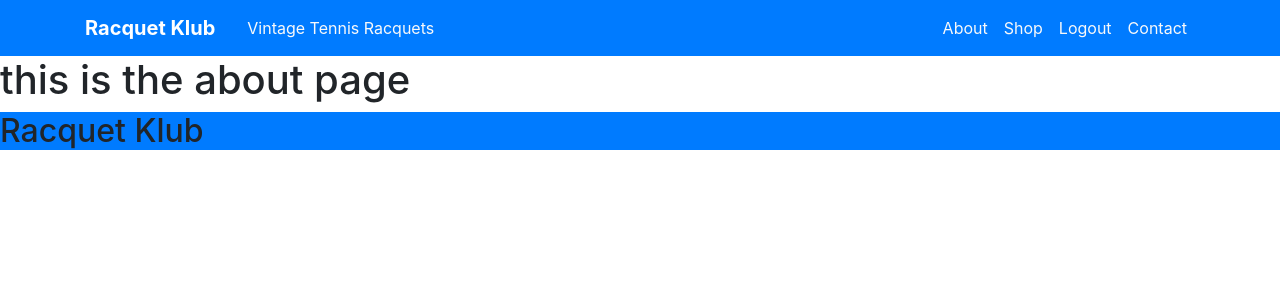
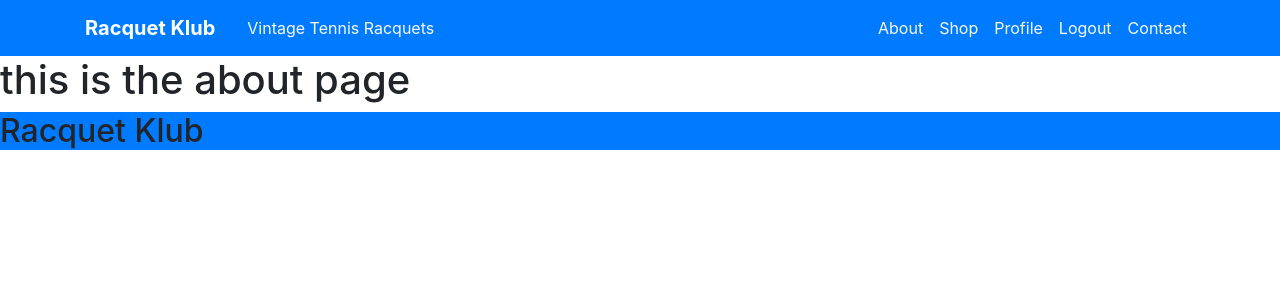
Before and after one commit to ey7/project-four, a Django app: page /home/about/ in a window 1280 px wide. Shown: the top 300 px of the page. Run offline with Django 3.2, Linux system fonts and the light colour scheme; the visitor is signed in with stand-in values (Sample User, id 1); some libraries are stand-ins or nearby versions.

Commit message:
profile link added to navbar

```diff
--- a/templates/base.html
+++ b/templates/base.html
@@ -36,6 +36,9 @@
                   </li>
                    {% if user.is_authenticated %}
                    <li class="nav-item">
+                    <a href="{% url 'profile' %}" class="nav-link text-light">Profile</a>
+                  </li>
+                   <li class="nav-item">
                     <a href="{% url 'logout' %}" class="nav-link text-light">Logout</a>
                   </li>
                   {% else %}
```
